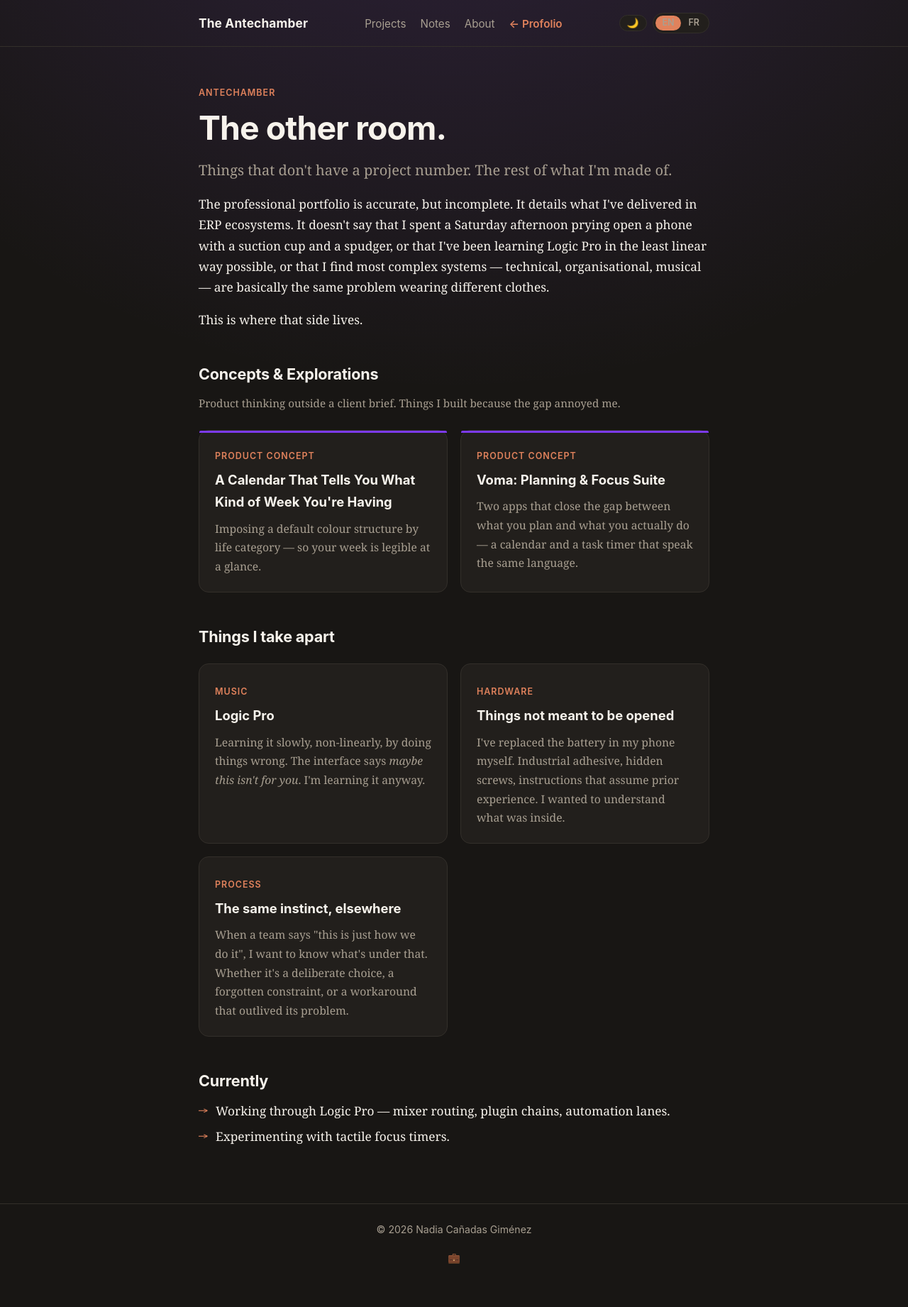
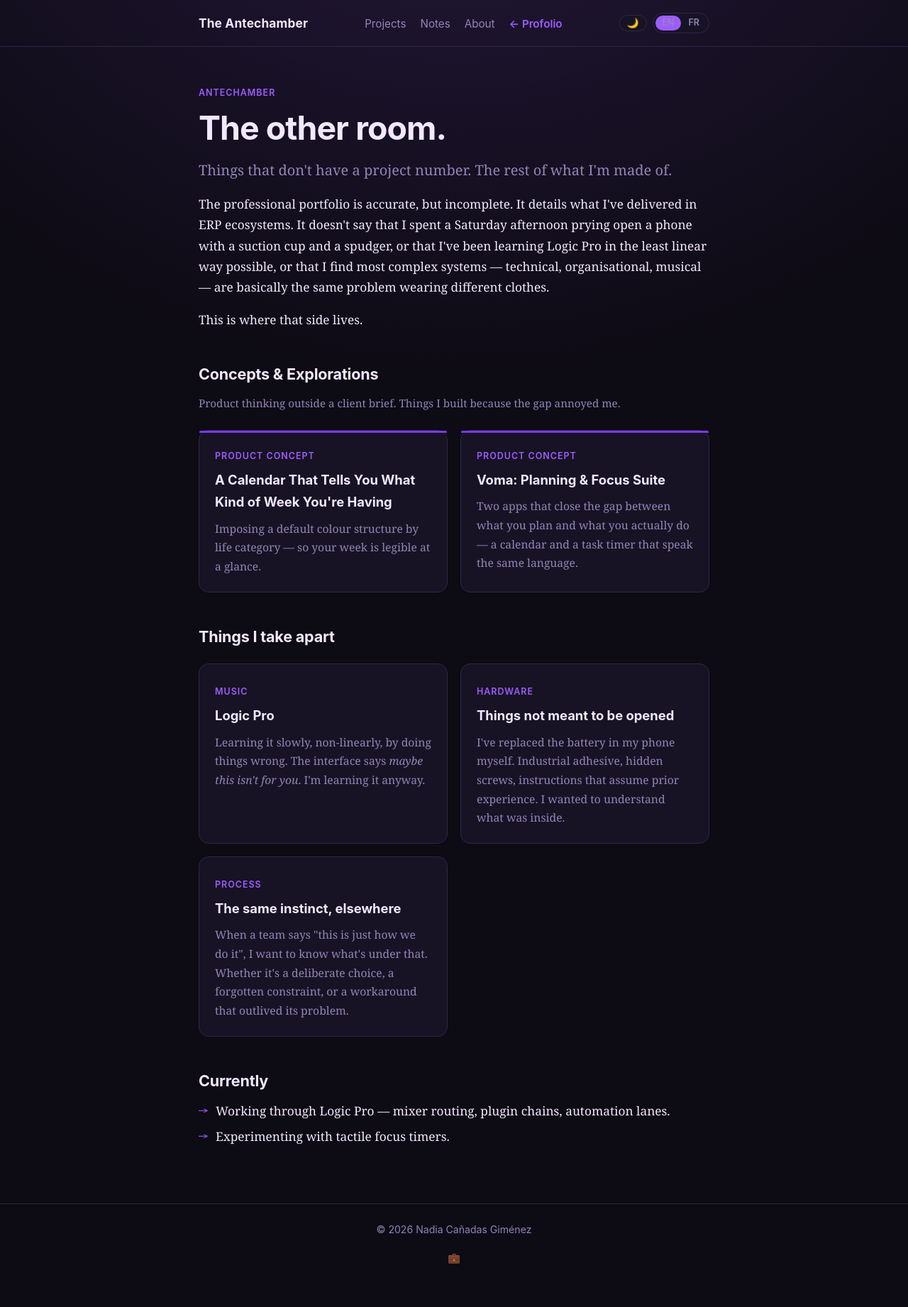
Before and after one commit to ncgimenez/draft-ncg.github.io, a Jekyll site: the page built from antechamber/index.html, in a window 1280 px wide. Shown: the whole page at 71% size. Built offline with Jekyll 4.4.1, drawn with Linux system fonts in a browser that asks for light colours.

Commit message:
Update color themes and styles in antechamber.html

```diff
--- a/_layouts/antechamber.html
+++ b/_layouts/antechamber.html
@@ -8,42 +8,44 @@
 
      <style>
     /* ============================================================
-       Antichambre : Neon Workshop (Dark) & Parchemin Cendré (Light)
+       Antichambre : Sanctuarisation des couleurs (indépendant du site pro)
        ============================================================ */
 
-    /* 1. Mode sombre (PAR DÉFAUT) : Nuit d'encre & Halo Ultraviolet */
+    /* 1. Mode sombre (PAR DÉFAUT) : Neon Workshop & Ultraviolet */
     :root,
-    :root[data-theme="dark"] {
-      --fond: #0d0b14;
-      --fond-carte: #171324;
-      --texte: #f3e8ff;
-      --texte-doux: #9484b8;
-      --accent: #9d5cff;
-      --accent-fonce: #c084fc;
-      --ligne: #2e2646;
+    :root[data-theme="dark"],
+    :root:not([data-theme="light"]) {
+      --fond: #0d0b14 !important;
+      --fond-carte: #171324 !important;
+      --texte: #f3e8ff !important;
+      --texte-doux: #9484b8 !important;
+      --accent: #9d5cff !important;
+      --accent-fonce: #c084fc !important;
+      --ligne: #2e2646 !important;
       --halo-couleur: rgba(157, 92, 255, 0.18);
     }
 
-    /* 2. Mode clair mat : Grège lin, Ardoise & Myrtille sourde */
+    /* 2. Mode clair adouci : Grège lin & Myrtille sourde */
     :root[data-theme="light"] {
-      --fond: #e9e5ee;          /* Grège perle feutré, adieu la lumière blanche crue */
-      --fond-carte: #f2eef6;    /* Cartes en lin grisé, très faible contraste avec le fond */
-      --texte: #24202b;         /* Encre ardoise matte, douce pour la rétine */
-      --texte-doux: #6c6677;    /* Cendre violette */
-      --accent: #58437a;        /* Prune / myrtille poudrée (très peu saturée) */
-      --accent-fonce: #43325e;  /* Accent hover profond */
-      --ligne: #d6d0df;         /* Lignes de structure douces et patinées */
-      --halo-couleur: rgba(88, 67, 122, 0.05); /* Halo quasi imperceptible */
+      --fond: #e9e5ee !important;
+      --fond-carte: #f2eef6 !important;
+      --texte: #24202b !important;
+      --texte-doux: #6c6677 !important;
+      --accent: #58437a !important;
+      --accent-fonce: #43325e !important;
+      --ligne: #d6d0df !important;
+      --halo-couleur: rgba(88, 67, 122, 0.05);
     }
 
-    /* Halo d'ambiance adaptatif */
+    /* Halo lumineux d'ambiance */
     body {
-      background-color: var(--fond);
-      background-image: radial-gradient(ellipse 80% 50% at 50% -20%, var(--halo-couleur), transparent);
-      background-repeat: no-repeat;
+      background-color: var(--fond) !important;
+      background-image: radial-gradient(ellipse 80% 50% at 50% -20%, var(--halo-couleur), transparent) !important;
+      background-repeat: no-repeat !important;
       transition: background-color 0.25s ease;
     }
   </style>
+
 
 
 
```
